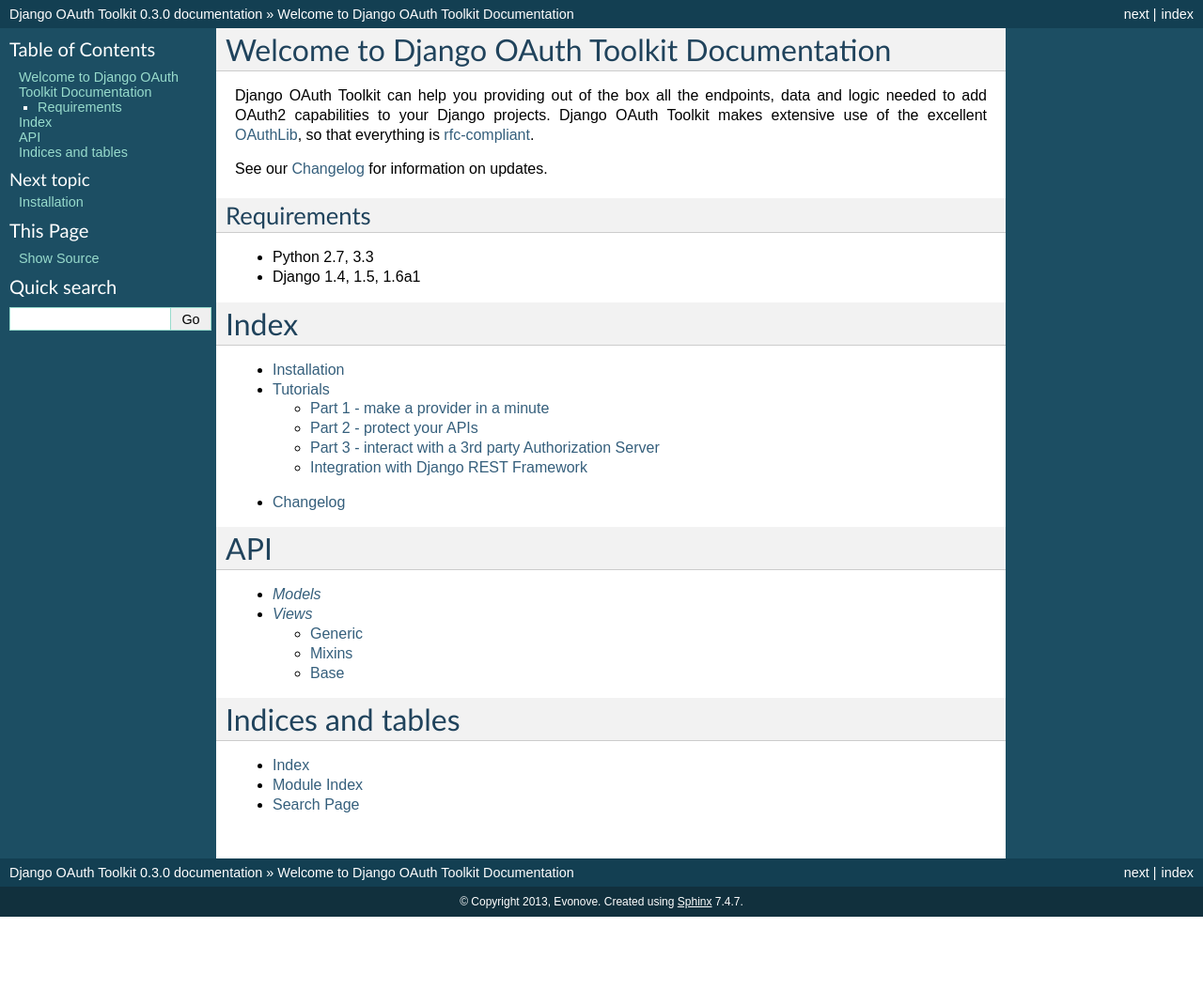
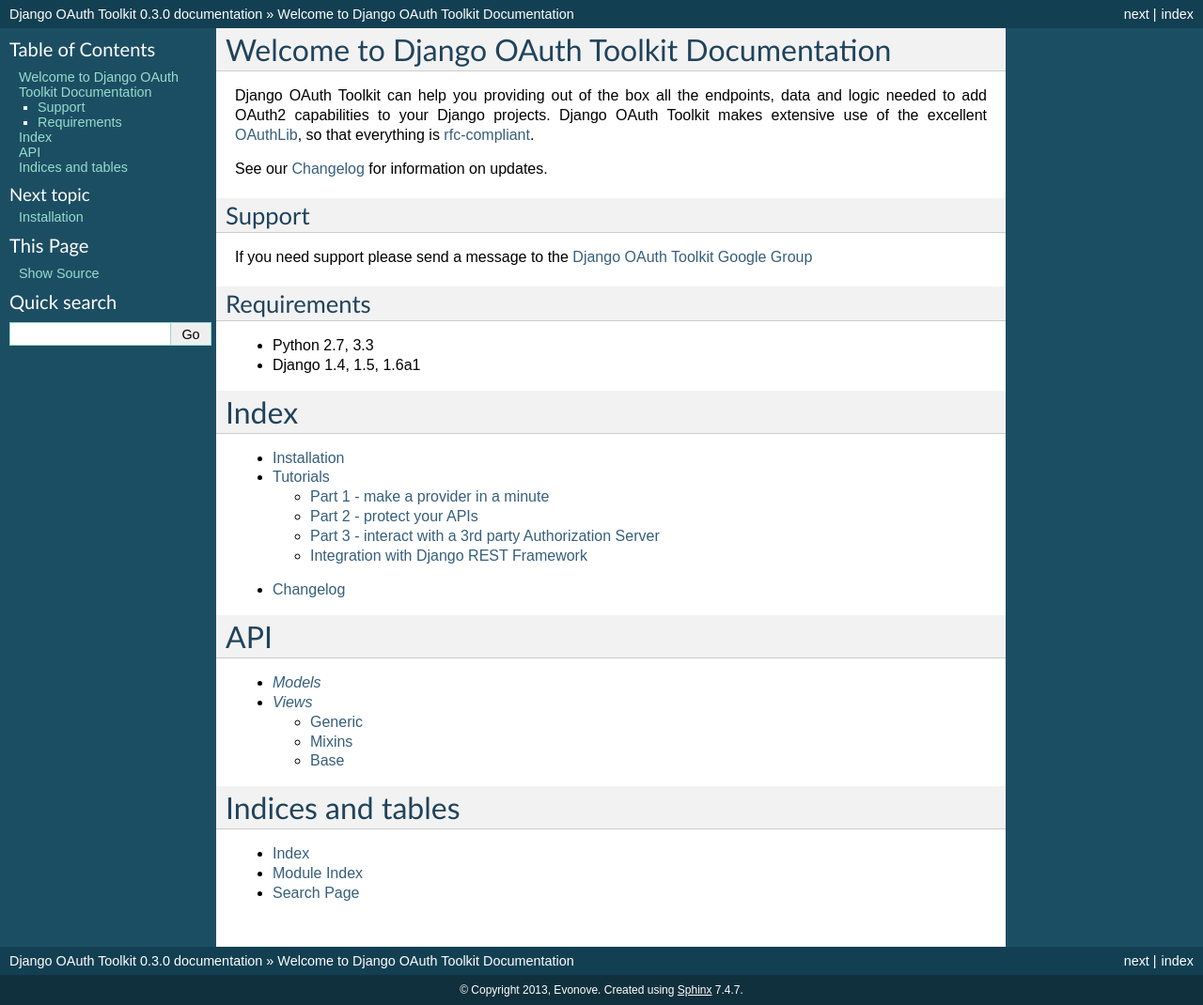
Before and after one commit to sheriffwoody0922/oauth-python-django, a Sphinx documentation site: the page built from docs/index.rst, in a window 1280 px wide. Shown: the whole page at 94% size. Built offline with Sphinx 7.4.7, drawn with Linux system fonts in a browser that asks for light colours; before the commit the page ends 976 px from its top, so only the background shows below that.

Commit message:
Add google group support link

```diff
--- a/README.rst
+++ b/README.rst
@@ -19,6 +19,11 @@
 capabilities to your Django projects. Django OAuth Toolkit makes extensive use of the excellent
 `OAuthLib <https://github.com/idan/oauthlib>`_, so that everything is
 `rfc-compliant <http://tools.ietf.org/html/rfc6749>`_.
+
+Support
+-------
+
+If you need support please send a message to the `Django OAuth Toolkit Google Group <http://groups.google.com/group/django-oauth-toolkit>`_
 
 Requirements
 ------------
--- a/docs/index.rst
+++ b/docs/index.rst
@@ -12,6 +12,11 @@
 `rfc-compliant <http://tools.ietf.org/html/rfc6749>`_.
 
 See our :doc:`Changelog <changelog>` for information on updates.
+
+Support
+-------
+
+If you need support please send a message to the `Django OAuth Toolkit Google Group <http://groups.google.com/group/django-oauth-toolkit>`_
 
 Requirements
 ------------
```
